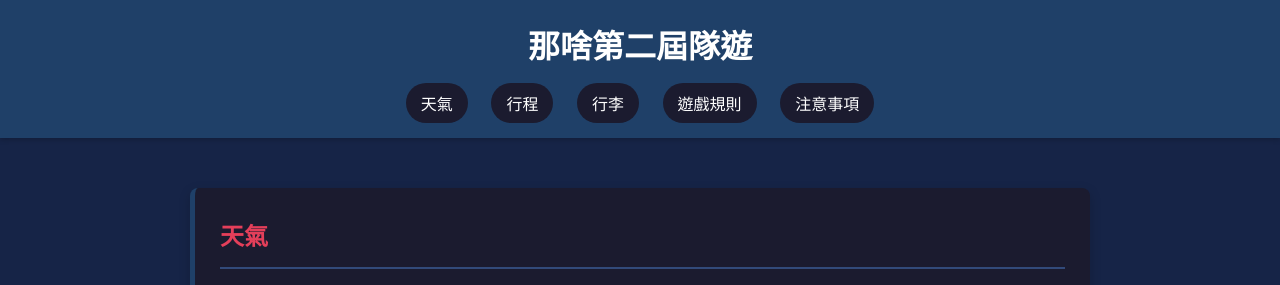
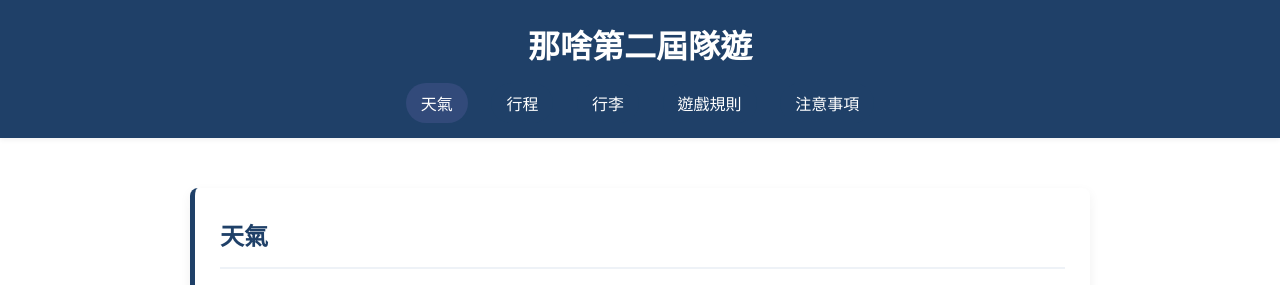
Before and after one commit to Lao-Yeh/travel-website, a plain HTML site: page index.html in a window 1280 px wide. Shown: the top 285 px of the page. Drawn offline with Linux system fonts and the light colour scheme.

Commit message:
Update style.css

```diff
--- a/style.css
+++ b/style.css
@@ -5,8 +5,8 @@ body {
     line-height: 1.8;
     margin: 0;
     padding: 0;
-    background-color: #162447; /* 深藍色背景 */
-    color: #f8f8f8; /* 淺色文字 */
+    background-color: #fff; /* 白色背景 */
+    color: #222; /* 深灰文字 */
 }
 
 header {
@@ -14,7 +14,7 @@ header {
     color: #fff;
     padding: 1rem 0;
     text-align: center;
-    box-shadow: 0 2px 5px rgba(0,0,0,0.2);
+    box-shadow: 0 2px 5px rgba(0,0,0,0.06);
 }
 
 header h1 {
@@ -37,13 +37,13 @@ nav ul li a {
     color: #fff;
     text-decoration: none;
     padding: 8px 15px;
-    background-color: #1b1b2f; /* 更深的藍色按鈕 */
+    background-color: #1f4068; /* 深藍色按鈕 */
     border-radius: 20px;
     transition: background-color 0.3s ease;
     font-weight: 400;
 }
 
-nav ul li a:hover {
+nav ul li a:hover, nav ul li a.active {
     background-color: #324a7a; /* 較亮的深藍 */
 }
 
@@ -56,15 +56,15 @@ main {
 section {
     margin-bottom: 30px;
     padding: 25px;
-    background: #1b1b2f; /* 深藍色卡片 */
+    background: #fff; /* 白色卡片 */
     border-radius: 8px;
-    box-shadow: 0 4px 12px rgba(0,0,0,0.18);
+    box-shadow: 0 4px 12px rgba(0,0,0,0.06);
     border-left: 5px solid #1f4068;
 }
 
 section h2 {
-    color: #e43f5a; /* 深藍配亮紅點綴 */
-    border-bottom: 2px solid #324a7a;
+    color: #1f4068; /* 深藍色標題 */
+    border-bottom: 2px solid #eef2f7;
     padding-bottom: 10px;
     margin-top: 0;
 }
```
